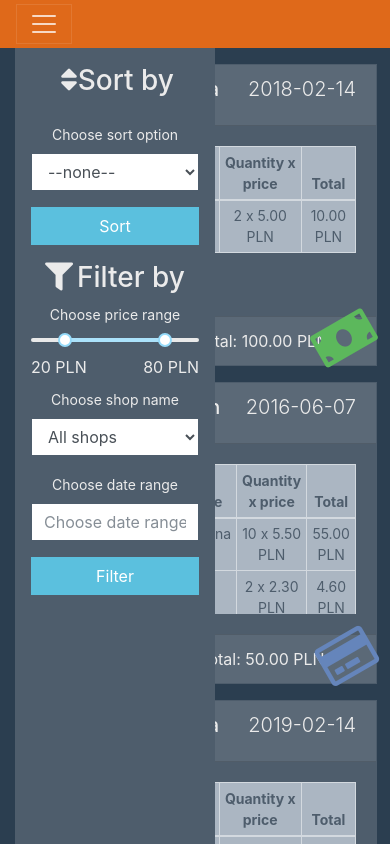
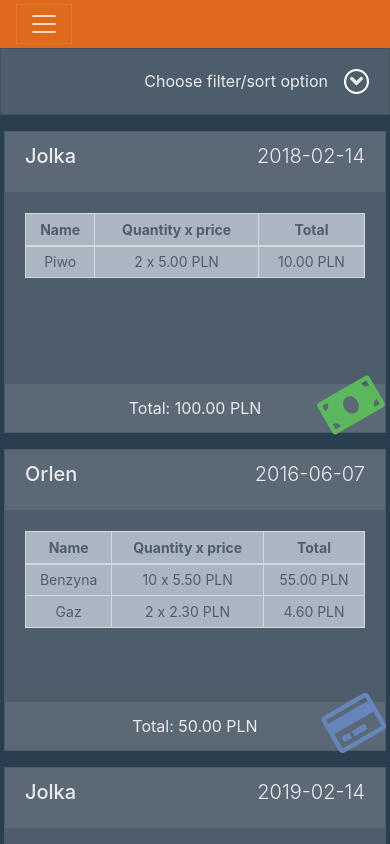
Before and after one commit to simon125/bill-tracker, a React (Create React App) app: page /bills in a window 390 px wide. Shown: the top 844 px of the page. Built offline with nearby package versions, Linux system fonts and the light colour scheme.

Commit message:
created mobile version

```diff
--- a/src/components/Bills/index.js
+++ b/src/components/Bills/index.js
@@ -10,10 +10,18 @@ import FilterOptionsPanel from '../FilterOptionsPanel'
 import './style.css'
 import 'rc-slider/assets/index.css';
 
+const arrowStyle = {
+    border: "2px solid white", width: '25px', height: '25px', borderRadius: '50%', transition: 'all 0.3s'
+
+}
+
 class Bills extends Component {
     state = {
         bills: this.props.bills,
-        billsToDisplay: this.props.bills
+        billsToDisplay: this.props.bills,
+        maxHeight: '0px',
+        rotateDeg: '180'
+
     }
     setSortedBills = (sortedBills) => {
         this.setState((state) => {
@@ -28,9 +36,21 @@ class Bills extends Component {
             billsToDisplay: filtredBills
         })
     }
+    handleOnArrow = () => {
+
+        const maxHeight = this.state.maxHeight === "630px" ? '0px' : "630px";
+        const rotateDeg = this.state.rotateDeg === '0' ? '180' : '0';
+
+        this.setState({
+            maxHeight,
+            rotateDeg
+        })
+    }
     render() {
         const { bills, billsToDisplay } = this.state;
         const { maxPrice, shopNames } = this.props;
+        const isMobileDevice = window.innerWidth <= 550;
+
         return (
             <div className="container-fluid">
                 {
@@ -38,12 +58,15 @@ class Bills extends Component {
                         <h1 className="display-4 mt-5">You have no bills to render</h1>
                         :
                         <div className="row">
-                            <div className="col-4 col-md-3 col-lg-2">
-                                <div className="bg-secondary px-3 option-panel__container">
-                                    <h3 className="mt-3">
-                                        <i className="fas fa-sort ml-1"></i>
-                                        Sort by
-                                    </h3>
+                            <div className={isMobileDevice ? "card card-body " : "col-4 col-md-3 col-lg-2"}>
+                                <div className={isMobileDevice ? "" : "bg-secondary px-3 option-panel__container"}>
+                                    <div className={isMobileDevice ? "d-flex justify-content-end" : "d-none"}>
+                                        <span className="mr-3">Choose filter/sort option</span>
+                                        <span
+                                            onClick={this.handleOnArrow}
+                                            style={{ ...arrowStyle, transform: `rotate(${this.state.rotateDeg}deg` }}><i className="fas fa-angle-up fa-lg"></i></span>
+                                    </div>
+                                    <div style={isMobileDevice ? { overflow: 'hidden', transition: 'all 0.3s', maxHeight: this.state.maxHeight } : {}}>
                                         <SortOptionsPanel
                                             bills={billsToDisplay}
                                             setSortedBills={this.setSortedBills}
@@ -55,7 +78,8 @@ class Bills extends Component {
                                             setFilteredBills={this.setFilteredBills} />
                                     </div>
                                 </div>
-                            <div className="col-8 col-md-9 col-lg-10 pr-4 options-panel__conainer--col-2">
+                            </div>
+                            <div className={isMobileDevice ? "col-12 options-panel__conainer--col-2" : "col-8 col-md-9 col-lg-10 pr-4 options-panel__conainer--col-2"}>
 
                                 <div className="row">
                                     {billsToDisplay ? billsToDisplay.map(bill => <SingleBill key={Math.random()} bill={bill} />) : null}
--- a/src/components/Bills/style.css
+++ b/src/components/Bills/style.css
@@ -60,3 +60,18 @@
         width: 200px;
     }
 }
+@media screen and (max-width: 630px){
+    .options-panel__conainer--col-2{
+        padding-left: 38px;
+    }
+}
+@media screen and (max-width: 600px){
+    .options-panel__conainer--col-2{
+        padding-left: 55px;
+    }
+}
+@media screen and (max-width: 550px){
+    .options-panel__conainer--col-2{
+        padding-left: 15px;
+    }
+}
--- a/src/components/SortOptionsPanel/index.js
+++ b/src/components/SortOptionsPanel/index.js
@@ -17,6 +17,10 @@ export default function index({ setSortedBills, bills }) {
 
     return (
         <div>
+            <h3 className="mt-3">
+                <i className="fas fa-sort ml-1"></i>
+                Sort by
+            </h3>
             <div className="form-group mt-4">
                 <label htmlFor="sortBy">Choose sort option</label>
                 <select
```
Also changed, not shown: src/components/BillsList/index.js (deleted, +0 -9 lines). Lines whose indentation alone changed are shown as unchanged.
